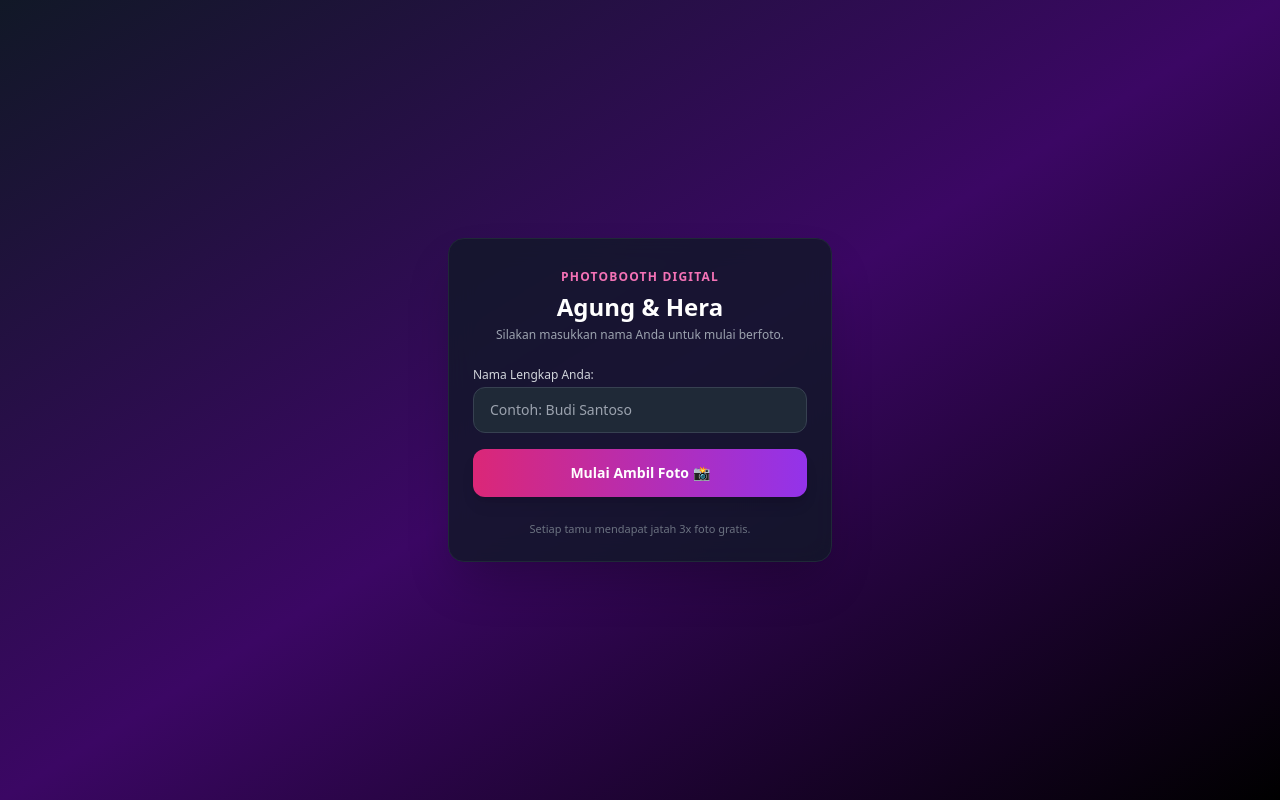
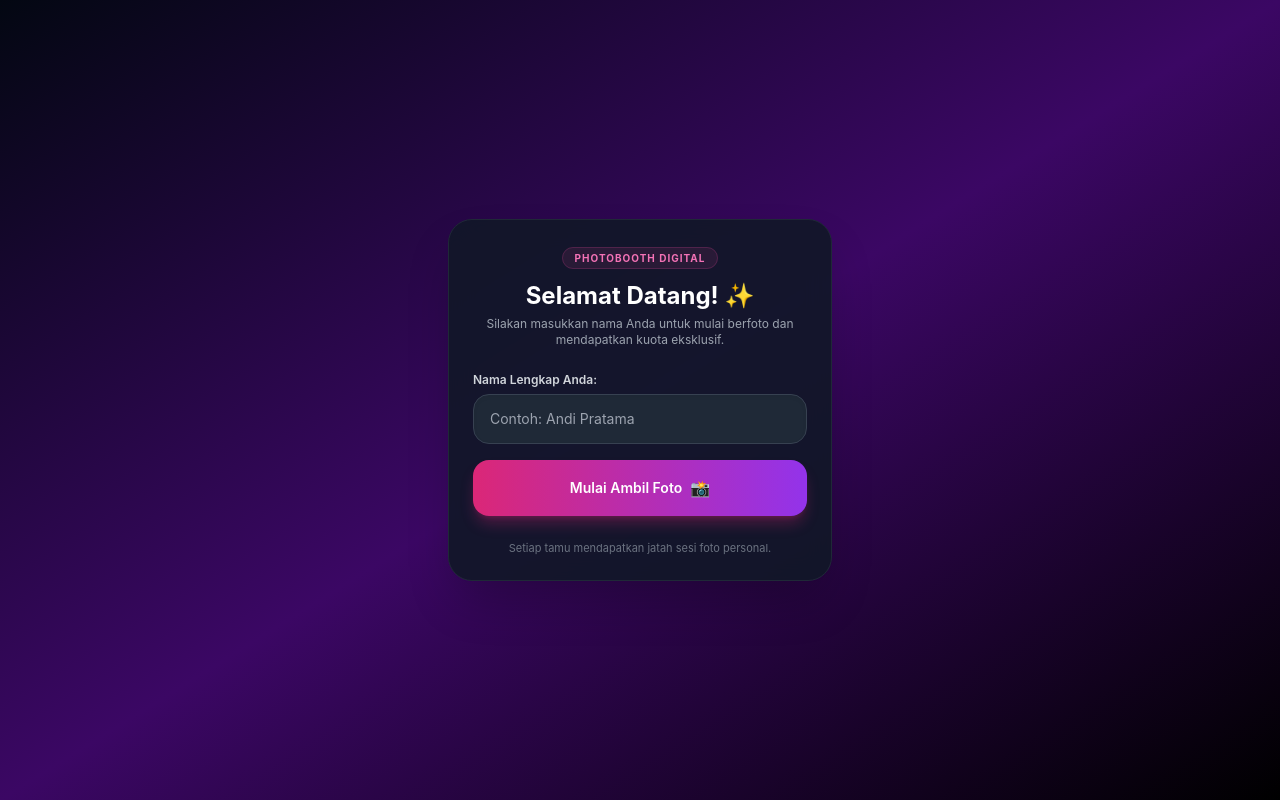
Before and after one commit to Asnan503/web-photobooth, a website: page public/index.html in a window 1280 px wide. Drawn offline with nearby package versions, Linux system fonts and the light colour scheme.

Commit message:
Update index.html

```diff
--- a/public/index.html
+++ b/public/index.html
@@ -2,42 +2,54 @@
 <html lang="id">
 <head>
     <meta charset="UTF-8">
-    <meta name="viewport" content="width=device-width, initial-scale=1.0, maximum-scale=1.0, user-scalable=no">
+    <meta name="viewport" content="width=device-width, initial-scale=1.0, maximum-scale=1.0, user-scalable=no, viewport-fit=cover">
     <title>Photobooth Tamu Undangan</title>
     <script src="https://cdn.tailwindcss.com"></script>
+    <style>
+        html, body {
+            font-family: -apple-system, BlinkMacSystemFont, "Segoe UI", Roboto, Helvetica, Arial, sans-serif;
+            background: #000;
+        }
+    </style>
 </head>
-<body class="bg-gradient-to-br from-gray-900 via-purple-950 to-black text-white min-h-[100dvh] flex flex-col justify-center items-center p-6">
+<body class="bg-gradient-to-br from-gray-950 via-purple-950 to-black text-white min-h-[100dvh] flex flex-col justify-center items-center p-6">
 
-    <div class="w-full max-w-sm bg-gray-900/80 backdrop-blur-md p-6 rounded-2xl shadow-2xl border border-gray-800 text-center space-y-6">
+    <div class="w-full max-w-sm bg-gray-900/90 backdrop-blur-md p-6 rounded-3xl shadow-2xl border border-gray-800 text-center space-y-6">
         <div>
-            <span class="text-xs uppercase tracking-widest text-pink-400 font-semibold">Photobooth Digital</span>
-            <h1 class="text-2xl font-bold mt-1 text-white">Agung & Hera</h1>
-            <p class="text-xs text-gray-400 mt-1">Silakan masukkan nama Anda untuk mulai berfoto.</p>
+            <span class="text-[10px] uppercase tracking-widest text-pink-400 font-bold px-3 py-1 bg-pink-500/10 rounded-full border border-pink-500/20">Photobooth Digital</span>
+            <h1 class="text-2xl font-bold mt-3 text-white">Selamat Datang! ✨</h1>
+            <p class="text-xs text-gray-400 mt-1">Silakan masukkan nama Anda untuk mulai berfoto dan mendapatkan kuota eksklusif.</p>
         </div>
 
         <div class="space-y-4 text-left">
             <div>
-                <label class="block text-xs font-medium text-gray-300 mb-1">Nama Lengkap Anda:</label>
-                <input type="text" id="guestNameInput" placeholder="Contoh: Budi Santoso" class="w-full px-4 py-3 bg-gray-800 border border-gray-700 rounded-xl text-white focus:outline-none focus:border-pink-500 text-sm">
+                <label class="block text-xs font-semibold text-gray-300 mb-1.5">Nama Lengkap Anda:</label>
+                <input type="text" id="guestNameInput" placeholder="Contoh: Andi Pratama" class="w-full px-4 py-3.5 bg-gray-800 border border-gray-700 rounded-2xl text-white focus:outline-none focus:border-pink-500 text-sm shadow-inner transition">
             </div>
 
             <input type="hidden" id="barcodeInput" value="TAMU-UTAMA">
 
-            <button onclick="startPhotoboothSession()" class="w-full bg-gradient-to-r from-pink-600 to-purple-600 hover:from-pink-500 hover:to-purple-500 text-white font-semibold py-3.5 rounded-xl shadow-lg transition active:scale-95 text-sm">
-                Mulai Ambil Foto 📸
+            <button onclick="startPhotoboothSession()" class="w-full bg-gradient-to-r from-pink-600 to-purple-600 hover:from-pink-500 hover:to-purple-500 text-white font-semibold py-4 rounded-2xl shadow-lg shadow-pink-600/30 transition active:scale-95 text-sm flex items-center justify-center space-x-2">
+                <span>Mulai Ambil Foto</span>
+                <span class="text-base">📸</span>
             </button>
         </div>
 
-        <p class="text-[11px] text-gray-500">Setiap tamu mendapat jatah 3x foto gratis.</p>
+        <p class="text-[11px] text-gray-500">Setiap tamu mendapatkan jatah sesi foto personal.</p>
     </div>
 
     <script>
+        const urlParams = new URLSearchParams(window.location.search);
+        const code = urlParams.get('code') || 'TAMU-UTAMA';
+        document.getElementById('barcodeInput').value = code;
+
         async function startPhotoboothSession() {
             const guestName = document.getElementById('guestNameInput').value.trim();
             const barcodeId = document.getElementById('barcodeInput').value;
 
             if (!guestName) {
                 alert('Mohon masukkan nama Anda terlebih dahulu!');
+                document.getElementById('guestNameInput').focus();
                 return;
             }
 
@@ -50,13 +62,14 @@
                 const result = await res.json();
 
                 if (result.success) {
+                    // Lempar ke halaman kamera dengan membawa ID sesi unik tamu tersebut
                     window.location.href = `/capture.html?session=${result.sessionId}`;
                 } else {
-                    alert(result.message);
+                    alert(result.message || 'Gagal mendaftarkan sesi.');
                 }
             } catch (err) {
                 console.error(err);
-                alert('Terjadi kesalahan koneksi.');
+                alert('Terjadi kesalahan koneksi ke server.');
             }
         }
     </script>
```
